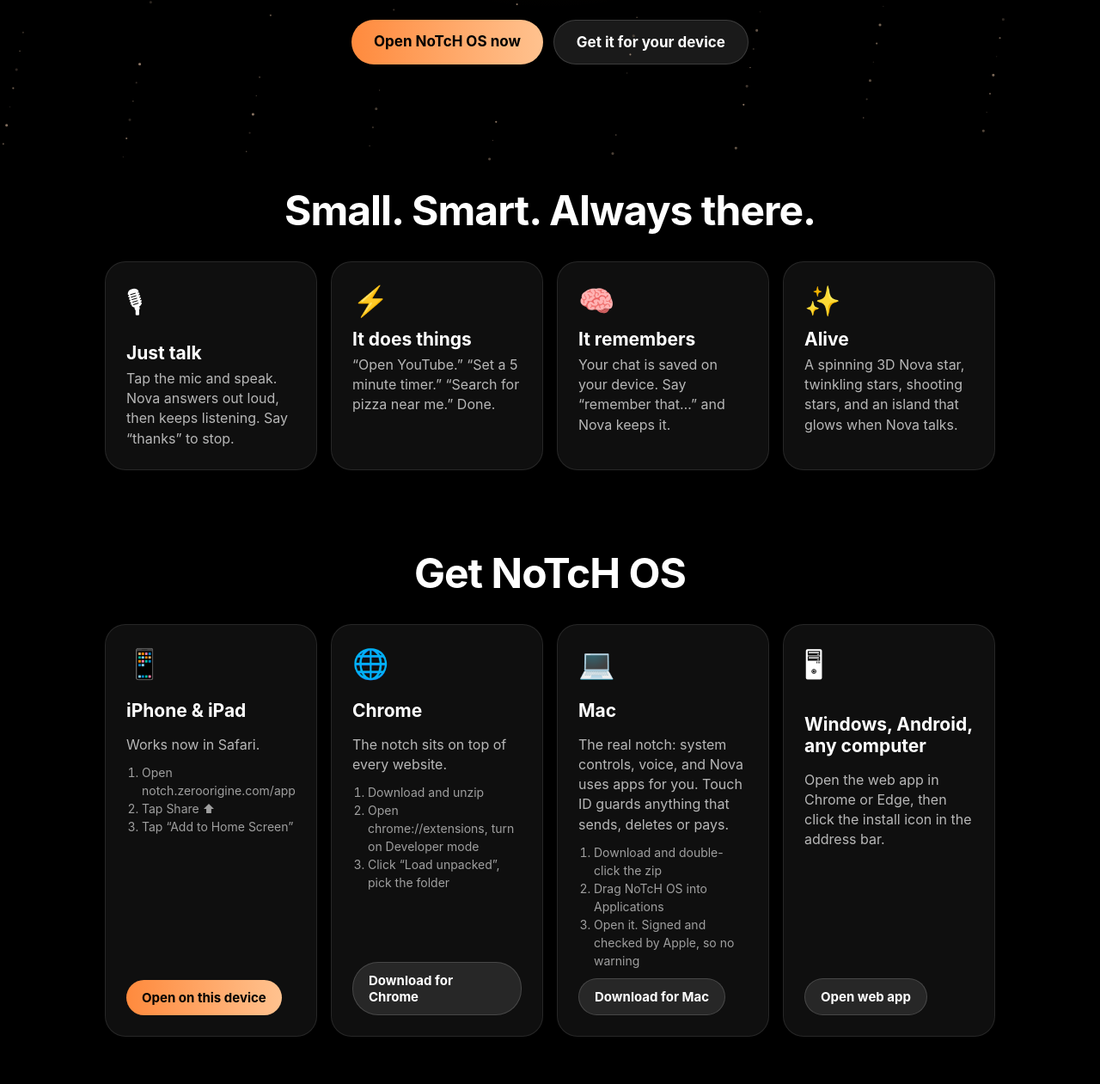
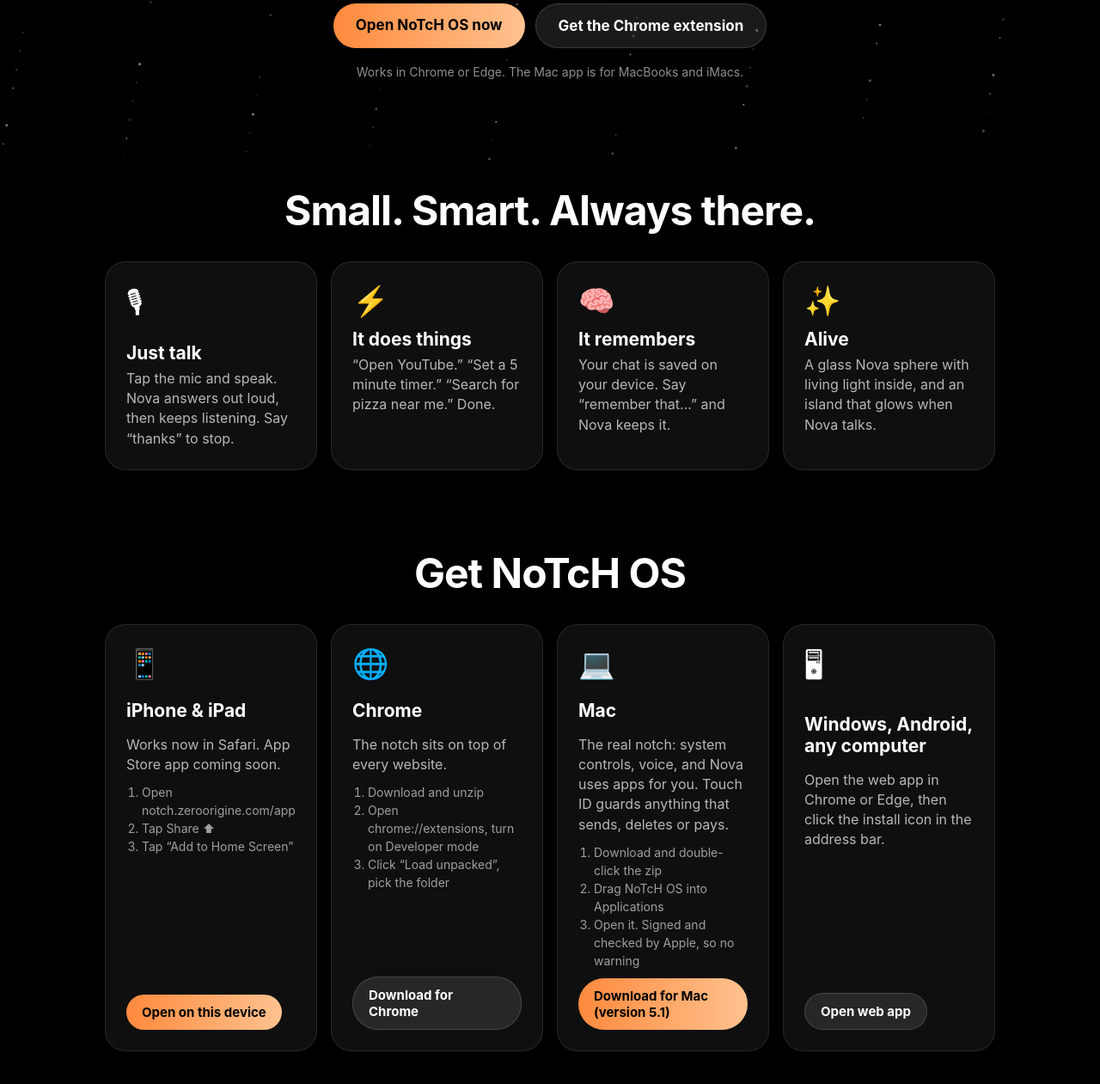
Before and after one commit to ZeroOrigine/notch, a browser extension: page web/index.html in a window 1280 px wide. Shown: the part 611-1872 px from the top of the page at 86% size. Drawn offline with Linux system fonts and the light colour scheme.

Commit message:
Website: big device-aware download button at the top, clearer Mac download
Co-Authored-By: Claude Opus 5.5 <noreply@anthropic.com>
Claude-Session: https://claude.ai/code/session_01AE1psWnTNxVTCqz4Twhhvp

```diff
--- a/web/index.html
+++ b/web/index.html
@@ -61,9 +61,29 @@
   <h1>NoTcH OS</h1>
   <p class="sub">Nova, your AI, lives in a Dynamic Island. Talk to it. It opens apps, sets timers and answers in a second.</p>
   <div class="cta">
-    <a class="btn primary" href="/app/">Open NoTcH OS now</a>
-    <a class="btn ghost" href="#get">Get it for your device</a>
+    <a class="btn primary" id="mainDl" href="/downloads/NoTcH-OS-mac.zip" download>Download for Mac</a>
+    <a class="btn ghost" id="altDl" href="/app/">Use it in your browser</a>
   </div>
+  <p class="sub" id="dlNote" style="font-size:14px;opacity:.75">Free. Signed and checked by Apple. macOS 13 or newer.</p>
+  <script>
+  (function(){
+    var ua=navigator.userAgent, m=document.getElementById('mainDl'), a=document.getElementById('altDl'), n=document.getElementById('dlNote');
+    var touchMac=/Macintosh/.test(ua)&&navigator.maxTouchPoints>1;
+    if(/iPhone|iPad|iPod/.test(ua)||touchMac){
+      m.textContent='Open NoTcH OS on this iPhone'; m.href='/app/'; m.removeAttribute('download');
+      a.textContent='Get the Mac app'; a.href='#get';
+      n.textContent='iPhone: open it, tap Share, then "Add to Home Screen". The App Store app is coming soon.';
+    } else if(/Android/.test(ua)){
+      m.textContent='Open NoTcH OS on this phone'; m.href='/app/'; m.removeAttribute('download');
+      a.textContent='Get the Mac app'; a.href='#get';
+      n.textContent='Android: open it, tap the menu, then "Install app". Google Play is coming soon.';
+    } else if(/Windows|Linux|CrOS/.test(ua)){
+      m.textContent='Open NoTcH OS now'; m.href='/app/'; m.removeAttribute('download');
+      a.textContent='Get the Chrome extension'; a.href='#get';
+      n.textContent='Works in Chrome or Edge. The Mac app is for MacBooks and iMacs.';
+    }
+  })();
+  </script>
 </section>
 
 <section>
@@ -72,7 +92,7 @@
     <div class="card"><div class="i">🎙</div><h3>Just talk</h3><p>Tap the mic and speak. Nova answers out loud, then keeps listening. Say “thanks” to stop.</p></div>
     <div class="card"><div class="i">⚡️</div><h3>It does things</h3><p>“Open YouTube.” “Set a 5 minute timer.” “Search for pizza near me.” Done.</p></div>
     <div class="card"><div class="i">🧠</div><h3>It remembers</h3><p>Your chat is saved on your device. Say “remember that…” and Nova keeps it.</p></div>
-    <div class="card"><div class="i">✨</div><h3>Alive</h3><p>A spinning 3D Nova star, twinkling stars, shooting stars, and an island that glows when Nova talks.</p></div>
+    <div class="card"><div class="i">✨</div><h3>Alive</h3><p>A glass Nova sphere with living light inside, and an island that glows when Nova talks.</p></div>
   </div>
 </section>
 
@@ -80,7 +100,7 @@
   <h2>Get NoTcH OS</h2>
   <div class="grid">
     <div class="card"><div class="i">📱</div><h3>iPhone &amp; iPad</h3>
-      <p>Works now in Safari.</p>
+      <p>Works now in Safari. App Store app coming soon.</p>
       <ol class="steps"><li>Open notch.zeroorigine.com/app</li><li>Tap Share ⬆︎</li><li>Tap “Add to Home Screen”</li></ol>
       <a class="btn primary" href="/app/">Open on this device</a></div>
     <div class="card"><div class="i">🌐</div><h3>Chrome</h3>
@@ -90,7 +110,7 @@
     <div class="card"><div class="i">💻</div><h3>Mac</h3>
       <p>The real notch: system controls, voice, and Nova uses apps for you. Touch ID guards anything that sends, deletes or pays.</p>
       <ol class="steps"><li>Download and double-click the zip</li><li>Drag NoTcH OS into Applications</li><li>Open it. Signed and checked by Apple, so no warning</li></ol>
-      <a class="btn ghost" href="/downloads/NoTcH-OS-mac.zip" download>Download for Mac</a></div>
+      <a class="btn primary" href="/downloads/NoTcH-OS-mac.zip" download>Download for Mac (version 5.1)</a></div>
     <div class="card"><div class="i">🖥</div><h3>Windows, Android, any computer</h3>
       <p>Open the web app in Chrome or Edge, then click the install icon in the address bar.</p>
       <a class="btn ghost" href="/app/">Open web app</a></div>
--- a/web/sw.js
+++ b/web/sw.js
@@ -1,4 +1,4 @@
-const C = 'notch-v6';
+const C = 'notch-v7';
 const FILES = ['/', '/app/', '/app/app.js', '/home.js', '/nova.js', '/nova-core.js', '/config.js', '/beacon.js', '/vendor/supabase.js', '/manifest.webmanifest', '/icons/icon-192.png', '/icons/icon-512.png', '/icons/apple-touch-icon.png'];
 self.addEventListener('install', e => { e.waitUntil(caches.open(C).then(c => c.addAll(FILES))); self.skipWaiting(); });
 self.addEventListener('activate', e => { e.waitUntil(caches.keys().then(k => Promise.all(k.filter(x => x !== C).map(x => caches.delete(x))))); self.clients.claim(); });
```
